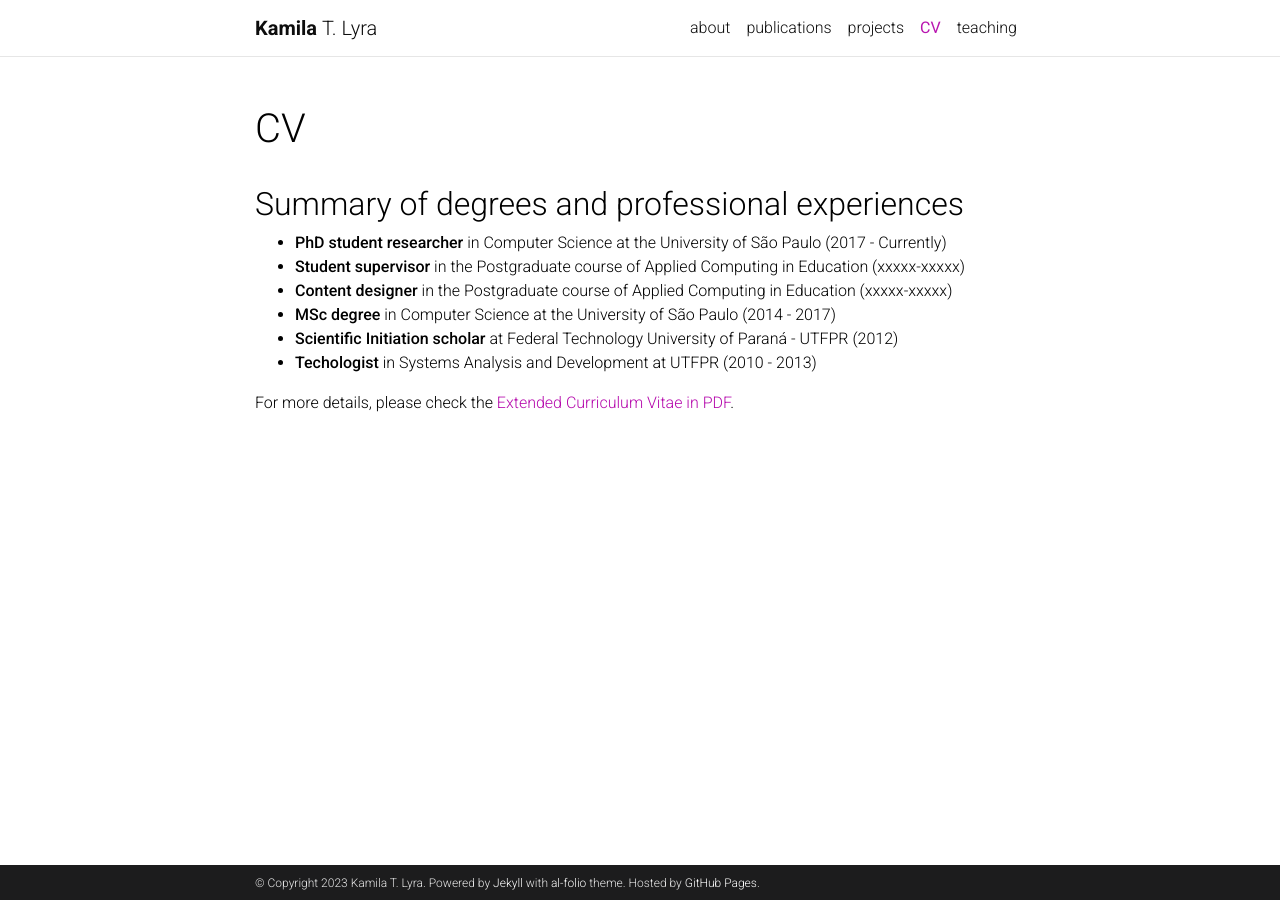
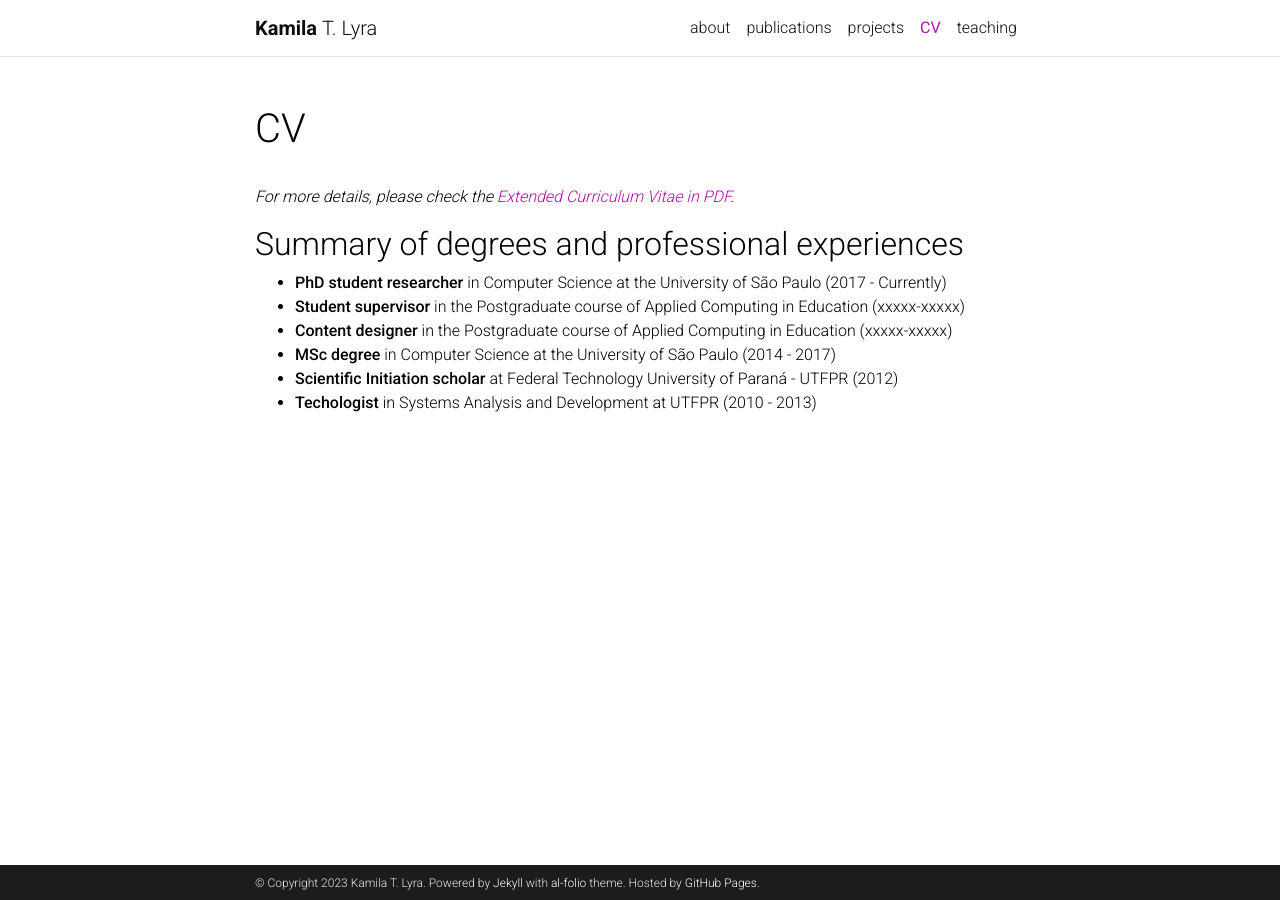
Before and after one commit to Kamilalyra/Kamilalyra.github.io, a Jekyll site: the page built from _pages/cv.md, in a window 1280 px wide. Built offline with Jekyll 4.4.1, drawn with Linux system fonts in a browser that asks for light colours; comment, search, counter and statistics services are not loaded; a style sheet for code colours, icons or effects is not loaded; part of the change alters nothing that is shown.

```diff
--- a/_pages/cv.md
+++ b/_pages/cv.md
@@ -9,6 +9,8 @@ redirect_from:
 - /resume
 ---
 
+_For more details, please check the [Extended Curriculum Vitae in PDF](/assets/pdf/kamila_cv.pdf)._
+
 Summary of degrees and professional experiences
 ------
 - **PhD student researcher** in Computer Science at the University of São Paulo (2017 - Currently)
@@ -17,5 +19,3 @@ Summary of degrees and professional experiences
 - **MSc degree** in Computer Science at the University of São Paulo (2014 - 2017)
 - **Scientific Initiation scholar** at Federal Technology University of Paraná - UTFPR (2012)
 - **Techologist** in Systems Analysis and Development at UTFPR (2010 - 2013)
-
-For more details, please check the [Extended Curriculum Vitae in PDF](/assets/pdf/kamila_cv.pdf).
```
